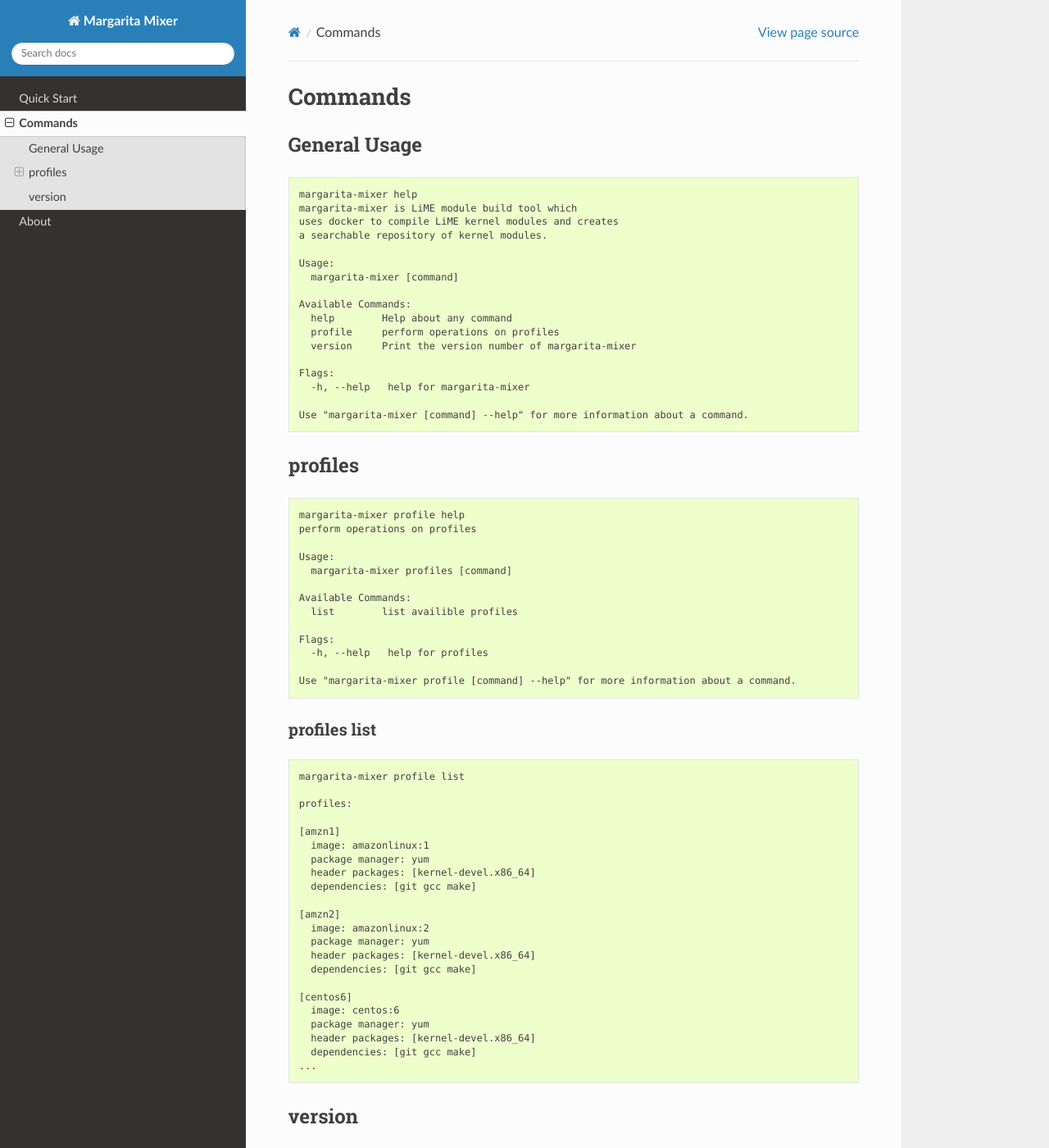
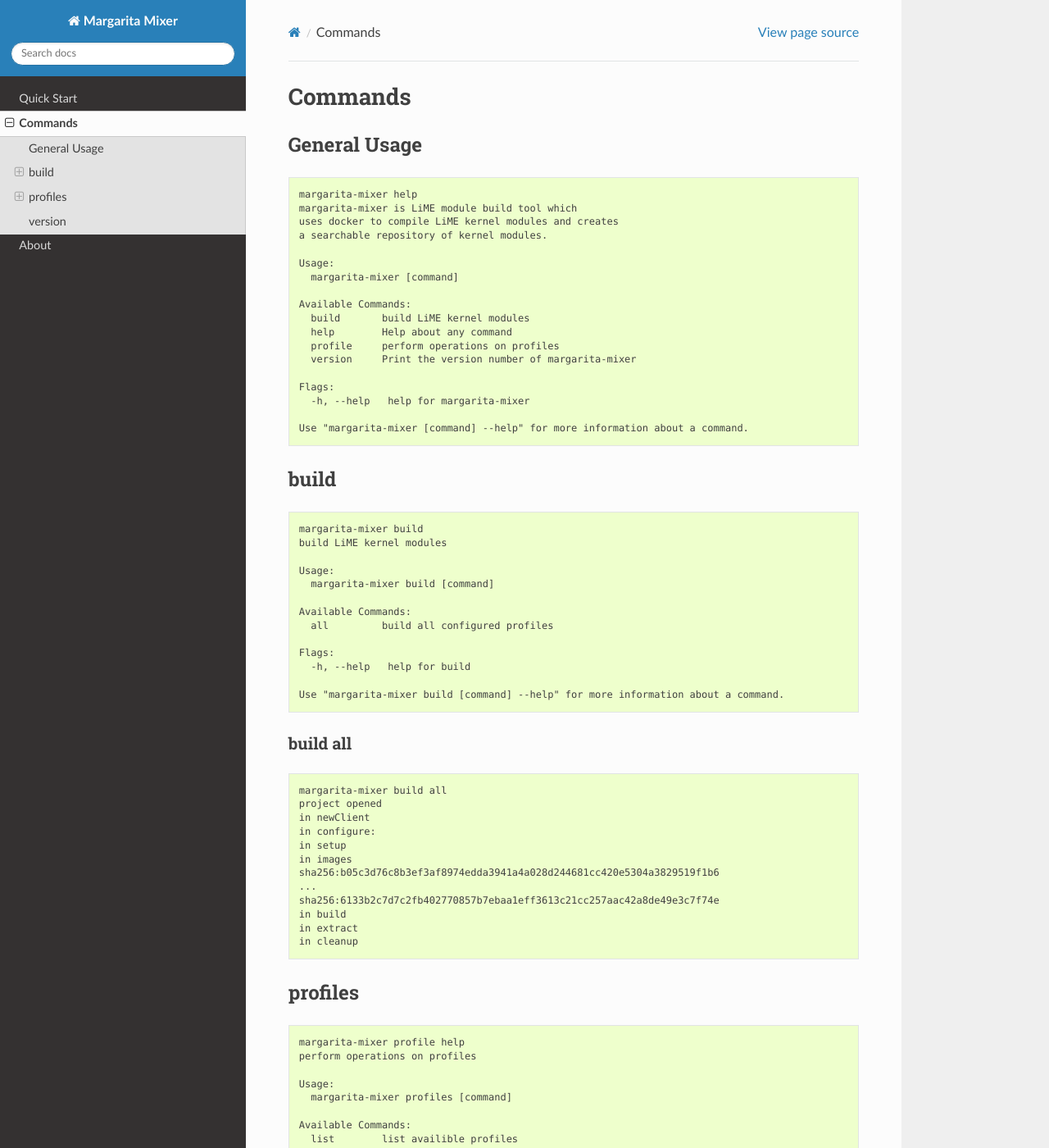
Before and after one commit to joelferrier/margarita-mixer, a Sphinx documentation site: the page built from docs/source/commands.rst, in a window 1280 px wide and 1400 px high. Shown: the whole window at 82% size. Built offline with Sphinx 7.4.7 and the Read the Docs theme 2.0.0, drawn with Linux system fonts in a browser that asks for light colours.

Commit message:
update docs with build subcommands

```diff
--- a/docs/source/commands.rst
+++ b/docs/source/commands.rst
@@ -17,6 +17,7 @@
     margarita-mixer [command]
 
   Available Commands:
+    build       build LiME kernel modules
     help        Help about any command
     profile     perform operations on profiles
     version     Print the version number of margarita-mixer
@@ -25,6 +26,45 @@
     -h, --help   help for margarita-mixer
 
   Use "margarita-mixer [command] --help" for more information about a command.
+
+
+*****
+build
+*****
+
+.. code-block:: text
+
+  margarita-mixer build
+  build LiME kernel modules
+
+  Usage:
+    margarita-mixer build [command]
+
+  Available Commands:
+    all         build all configured profiles
+
+  Flags:
+    -h, --help   help for build
+
+  Use "margarita-mixer build [command] --help" for more information about a command.
+
+build all
+=========
+
+.. code-block:: text
+
+  margarita-mixer build all
+  project opened
+  in newClient
+  in configure:
+  in setup
+  in images
+  sha256:b05c3d76c8b3ef3af8974edda3941a4a028d244681cc420e5304a3829519f1b6
+  ...
+  sha256:6133b2c7d7c2fb402770857b7ebaa1eff3613c21cc257aac42a8de49e3c7f74e
+  in build
+  in extract
+  in cleanup
 
 ********
 profiles
```
